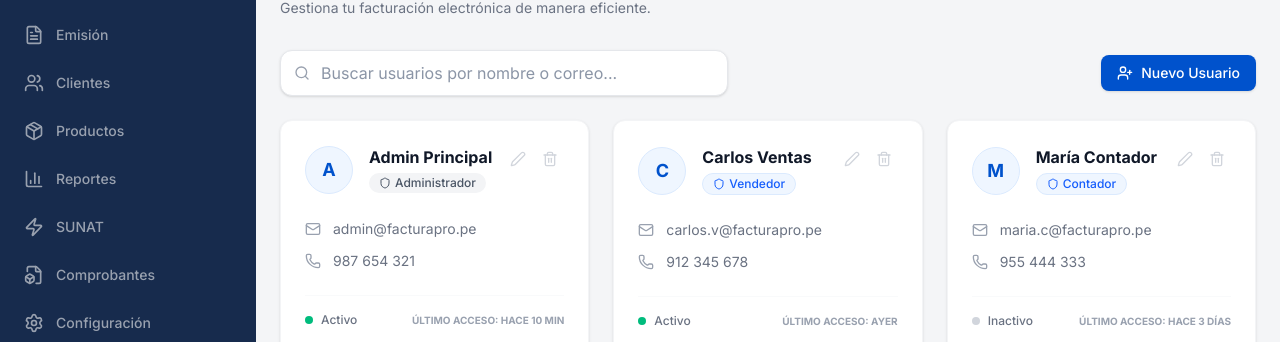
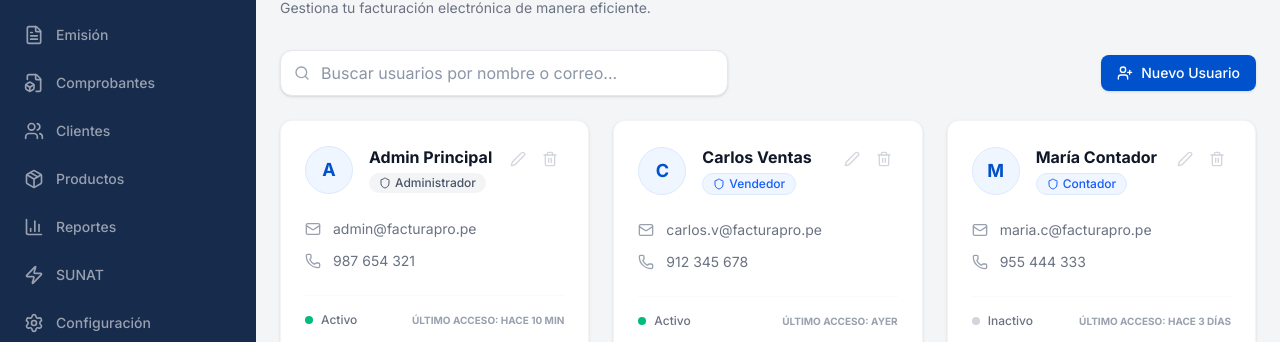
Before and after one commit to CODLuisP/ideatecfacturacion, a Next.js app: page /ideatecfactus/usuarios in a window 1280 px wide. Shown: the part 143-485 px from the top of the page. Built offline with nearby package versions, Linux system fonts and the light colour scheme.

Commit message:
chore: move Comprobantes to appear after Emision in sidebar

```diff
--- a/app/ideatecfactus/layout.tsx
+++ b/app/ideatecfactus/layout.tsx
@@ -41,11 +41,11 @@ export default function DashboardLayout({ children }: { children: React.ReactNod
   const menuItems: MenuItem[] = [
     { id: 'dashboard', label: 'Dashboard', icon: LayoutDashboard },
     { id: 'emision', label: 'Emisión', icon: FileText },
+    { id: 'ver-comprobantes', label: 'Comprobantes', icon: FileBox },
     { id: 'clientes', label: 'Clientes', icon: Users },
     { id: 'productos', label: 'Productos', icon: Package },
     { id: 'reportes', label: 'Reportes', icon: BarChart3 },
     { id: 'sunat', label: 'SUNAT', icon: Zap },
-    { id: 'ver-comprobantes', label: 'Comprobantes', icon: FileBox },
     { id: 'configuracion', label: 'Configuración', icon: Settings },
     { id: 'usuarios', label: 'Usuarios', icon: UserCircle },
   ];
```
